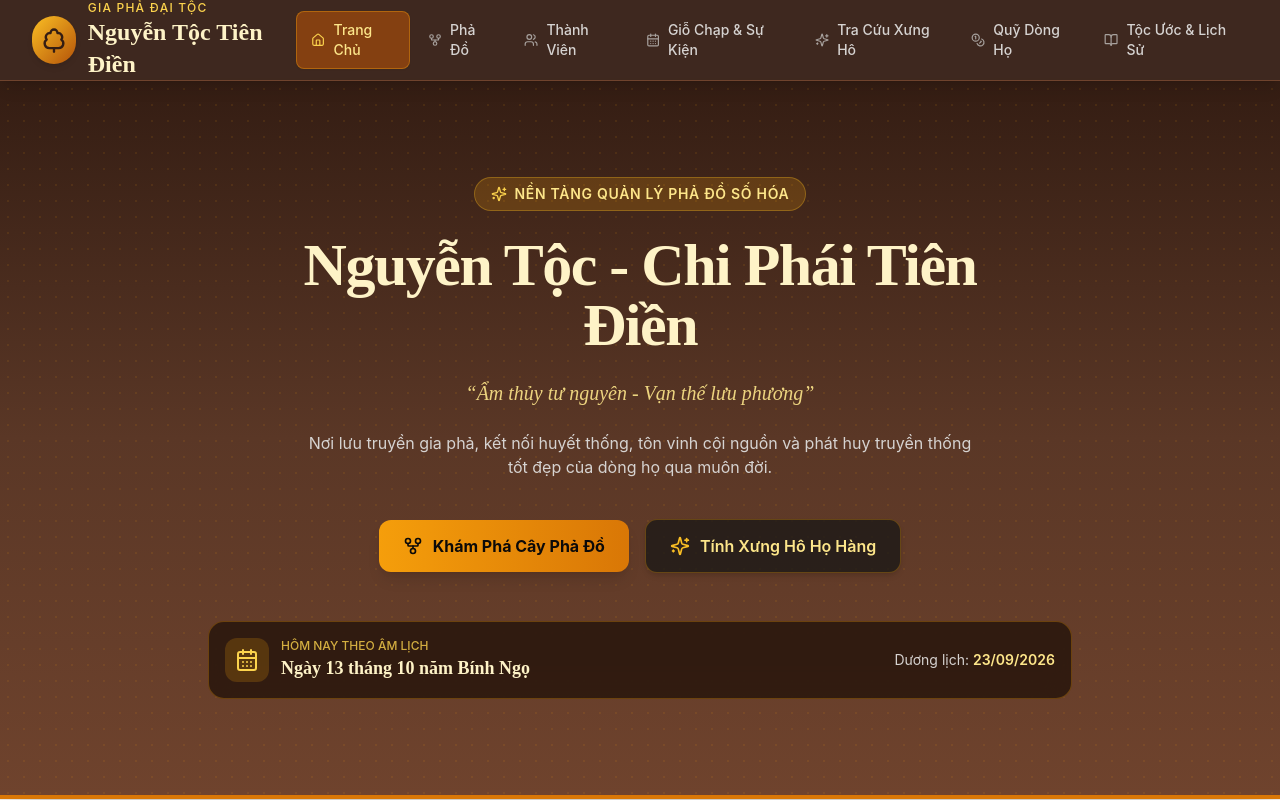
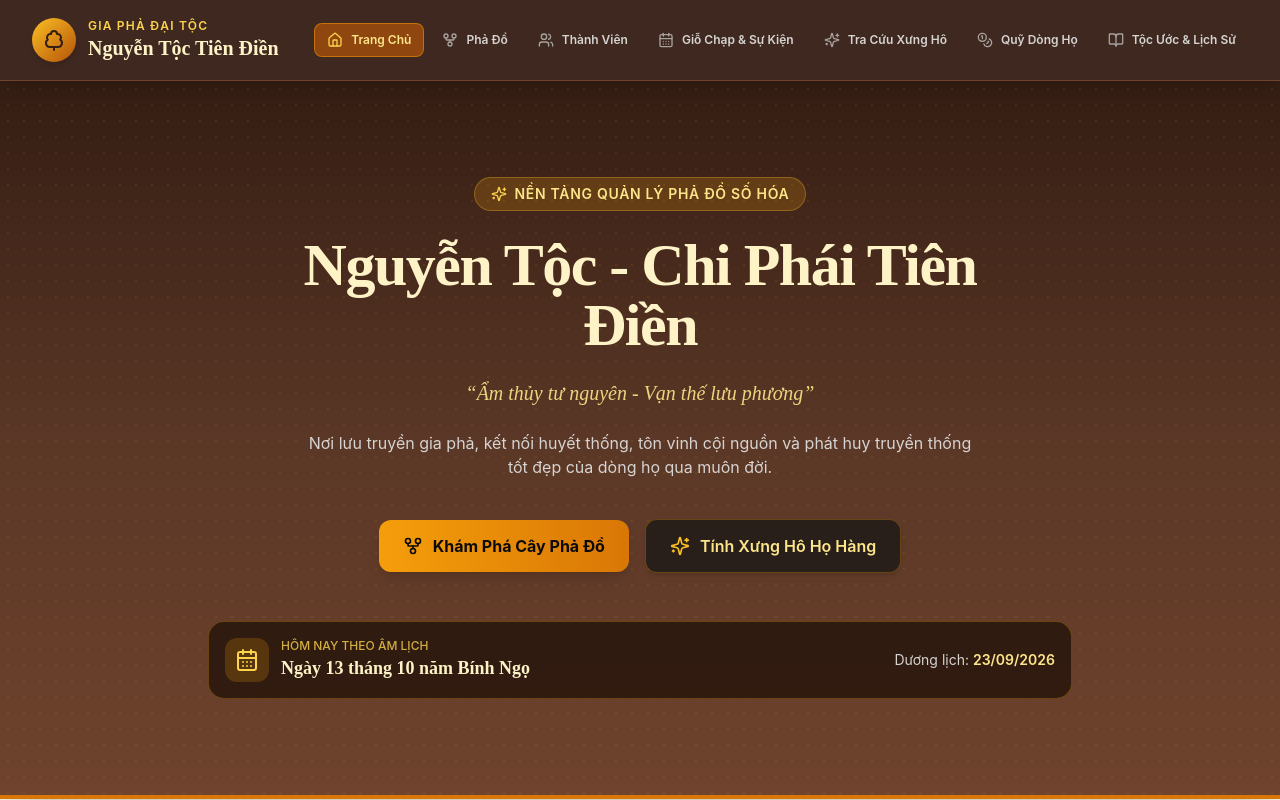
Before and after one commit to truongthehoc/giapha, a Next.js app: page / in a window 1280 px wide. Shown: the top 800 px of the page. Built offline with nearby package versions, Linux system fonts and the light colour scheme.

Commit message:
fix(navbar): ensure brand title and nav items stay on a single line

```diff
--- a/src/components/layout/Navbar.tsx
+++ b/src/components/layout/Navbar.tsx
@@ -32,26 +32,26 @@ export default function Navbar() {
 
   return (
     <header className="sticky top-0 z-50 bg-[#341d13]/95 backdrop-blur-md border-b border-[#6f432d] text-amber-50 shadow-lg">
-      <div className="max-w-7xl mx-auto px-4 sm:px-6 lg:px-8">
-        <div className="flex items-center justify-between h-20">
+      <div className="max-w-[1440px] mx-auto px-4 sm:px-6 lg:px-8">
+        <div className="flex items-center justify-between h-20 gap-4">
 
-          {/* Logo & Tên Dòng Họ */}
-          <Link href="/" className="flex items-center gap-3 group">
-            <div className="w-12 h-12 rounded-full bg-gradient-to-br from-amber-400 to-amber-700 flex items-center justify-center text-[#341d13] shadow-md group-hover:scale-105 transition-transform duration-200">
-              <TreeDeciduous className="w-7 h-7" />
+          {/* Logo & Tên Dòng Họ (Không xuống dòng) */}
+          <Link href="/" className="flex items-center gap-3 group flex-shrink-0">
+            <div className="w-11 h-11 rounded-full bg-gradient-to-br from-amber-400 to-amber-700 flex items-center justify-center text-[#341d13] shadow-md group-hover:scale-105 transition-transform duration-200 flex-shrink-0">
+              <TreeDeciduous className="w-6 h-6" />
             </div>
-            <div>
-              <span className="block text-xs uppercase tracking-widest text-amber-300 font-medium">
+            <div className="whitespace-nowrap flex flex-col justify-center">
+              <span className="block text-[10px] sm:text-xs uppercase tracking-widest text-amber-300 font-semibold leading-tight">
                 Gia Phả Đại Tộc
               </span>
-              <span className="text-xl sm:text-2xl font-bold font-serif text-amber-100 group-hover:text-amber-300 transition-colors">
+              <span className="text-base sm:text-lg xl:text-xl font-bold font-serif text-amber-100 group-hover:text-amber-300 transition-colors leading-tight">
                 Nguyễn Tộc Tiên Điền
               </span>
             </div>
           </Link>
 
-          {/* Desktop Navigation */}
-          <nav className="hidden lg:flex items-center space-x-1">
+          {/* Desktop Navigation (Luôn trên 1 dòng duy nhất) */}
+          <nav className="hidden xl:flex items-center space-x-1.5 flex-nowrap overflow-x-auto">
             {navItems.map((item) => {
               const Icon = item.icon;
               const isActive = pathname === item.href || (item.href !== '/' && pathname.startsWith(item.href));
@@ -59,21 +59,21 @@ export default function Navbar() {
                 <Link
                   key={item.href}
                   href={item.href}
-                  className={`flex items-center gap-2 px-3.5 py-2 rounded-lg text-sm font-medium transition-all duration-150 ${
+                  className={`flex items-center gap-2 px-3 py-2 rounded-lg text-xs 2xl:text-sm font-semibold whitespace-nowrap transition-all duration-150 flex-shrink-0 ${
                     isActive
-                      ? 'bg-amber-700/60 text-amber-200 border border-amber-500/40 shadow-sm'
-                      : 'text-stone-300 hover:text-amber-100 hover:bg-stone-800/50'
+                      ? 'bg-amber-700/70 text-amber-200 border border-amber-500/50 shadow-sm'
+                      : 'text-stone-300 hover:text-amber-100 hover:bg-stone-800/60'
                   }`}
                 >
-                  <Icon className={`w-4 h-4 ${isActive ? 'text-amber-300' : 'text-stone-400'}`} />
-                  {item.label}
+                  <Icon className={`w-4 h-4 flex-shrink-0 ${isActive ? 'text-amber-300' : 'text-stone-400'}`} />
+                  <span className="whitespace-nowrap">{item.label}</span>
                 </Link>
               );
             })}
           </nav>
 
-          {/* Mobile Menu Button */}
-          <div className="flex lg:hidden">
+          {/* Mobile / Tablet Menu Button */}
+          <div className="flex xl:hidden flex-shrink-0">
             <button
               onClick={() => setMobileMenuOpen(!mobileMenuOpen)}
               className="p-2 rounded-lg text-amber-200 hover:bg-stone-800 focus:outline-none"
@@ -87,7 +87,7 @@ export default function Navbar() {
 
       {/* Mobile Drawer */}
       {mobileMenuOpen && (
-        <div className="lg:hidden bg-[#2a170f] border-b border-[#6f432d] px-4 pt-2 pb-4 space-y-1 animate-in slide-in-from-top-2">
+        <div className="xl:hidden bg-[#2a170f] border-b border-[#6f432d] px-4 pt-2 pb-4 space-y-1 animate-in slide-in-from-top-2">
           {navItems.map((item) => {
             const Icon = item.icon;
             const isActive = pathname === item.href;
@@ -96,14 +96,14 @@ export default function Navbar() {
                 key={item.href}
                 href={item.href}
                 onClick={() => setMobileMenuOpen(false)}
-                className={`flex items-center gap-3 px-3 py-2.5 rounded-lg text-sm font-medium ${
+                className={`flex items-center gap-3 px-3 py-2.5 rounded-lg text-sm font-medium whitespace-nowrap ${
                   isActive
                     ? 'bg-amber-700/60 text-amber-200'
                     : 'text-stone-300 hover:bg-stone-800 hover:text-white'
                 }`}
               >
-                <Icon className="w-5 h-5 text-amber-400" />
-                {item.label}
+                <Icon className="w-5 h-5 text-amber-400 flex-shrink-0" />
+                <span className="whitespace-nowrap">{item.label}</span>
               </Link>
             );
           })}
```
